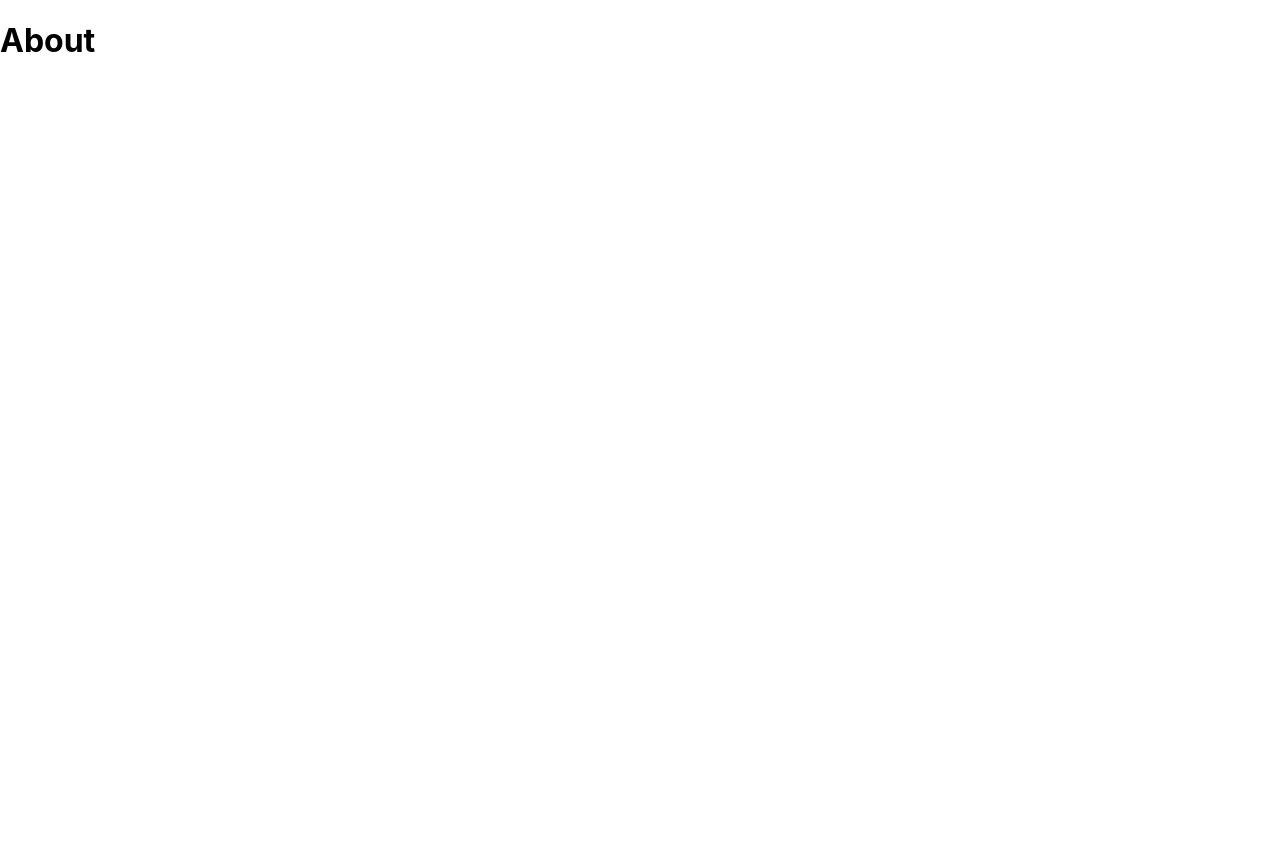
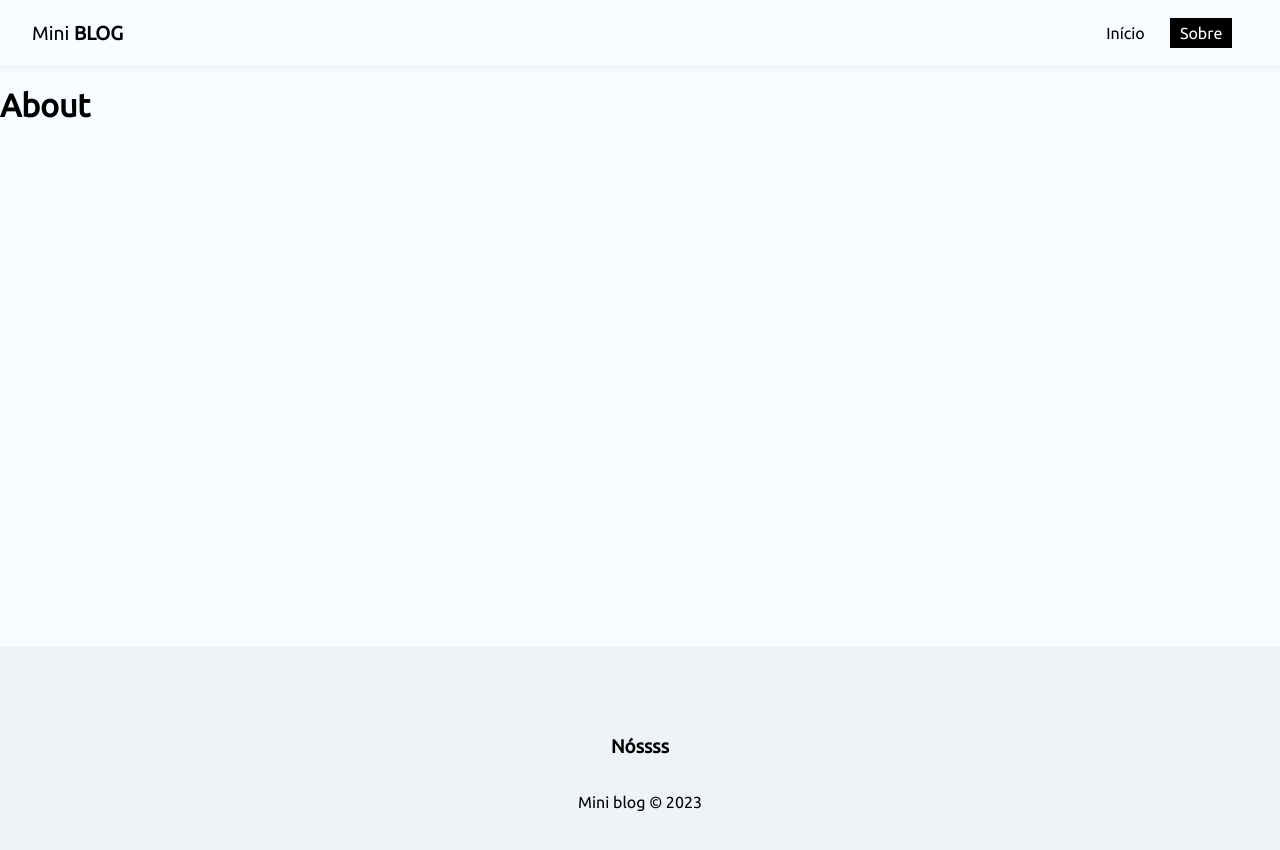
Before and after one commit to pedrohilan/MiniBlog, a React (Create React App) app: page /about in a window 1280 px wide. Shown: the top 850 px of the page. Before the commit the page ends 800 px from the top, so only its background shows below. Built offline with nearby package versions, Linux system fonts and the light colour scheme.

Commit message:
add components

```diff
--- a/public/index.html
+++ b/public/index.html
@@ -24,7 +24,12 @@
       work correctly both with client-side routing and a non-root public URL.
       Learn how to configure a non-root public URL by running `npm run build`.
     -->
-    <title>React App</title>
+    <link rel="preconnect" href="https://fonts.googleapis.com">
+
+    <link rel="preconnect" href="https://fonts.gstatic.com" crossorigin>
+    <link href="https://fonts.googleapis.com/css2?family=Ubuntu:ital,wght@0,300;0,400;1,300&display=swap" rel="stylesheet">
+
+    <title>Mini Blog</title>
   </head>
   <body>
     <noscript>You need to enable JavaScript to run this app.</noscript>
--- a/src/App.js
+++ b/src/App.js
@@ -3,17 +3,21 @@ import './App.css';
 import { BrowserRouter, Routes, Route, Navigate } from 'react-router-dom';
 import Home from './pages/Home/Home';
 import About from './pages/About/About';
+import Navbar from './components/Navbar';
+import Footer from './components/Footer';
 
 function App() {
   return (
     <div className="App">
       <BrowserRouter>
+      <Navbar />
         <div className='container'>
           <Routes>
             <Route path='/' element={<Home/>} />
             <Route path='/about' element={<About/>} />
           </Routes>
         </div>
+        <Footer />
       </BrowserRouter>
     </div>
   );
--- /dev/null
+++ b/src/components/Footer.js
@@ -0,0 +1,12 @@
+import styles from './Footer.module.css';
+
+function Footer() {
+  return (
+    <footer className={styles.footer}>
+        <h3>Nóssss</h3>
+        <p>Mini blog &copy; 2023</p>
+    </footer>
+  )
+}
+
+export default Footer
--- /dev/null
+++ b/src/components/Footer.module.css
@@ -0,0 +1,8 @@
+.footer{
+    height: 250px;
+    display: flex;
+    flex-direction: column;
+    align-items: center;
+    justify-content: center;
+    background-color: #edf3f6;
+}
--- /dev/null
+++ b/src/components/Navbar.js
@@ -0,0 +1,22 @@
+import { NavLink } from "react-router-dom"
+import styles from './Navbar.module.css'
+
+function Navbar() {
+  return (
+    <nav className={styles.navbar}>
+        <NavLink to="/" className={styles.brand}>
+            Mini <span>blog</span>
+        </NavLink>
+        <ul className={styles.links_list}>
+            <li>
+                <NavLink to="/" className={({isActive}) => (isActive ? styles.active : '')}>Início</NavLink>
+            </li>
+            <li>
+                <NavLink to="/about" className={({isActive}) => (isActive ? styles.active : '')}>Sobre</NavLink>
+            </li>
+        </ul>
+    </nav>
+  )
+}
+
+export default Navbar
--- /dev/null
+++ b/src/components/Navbar.module.css
@@ -0,0 +1,34 @@
+.navbar{
+    display: flex;
+    box-shadow: rgba(0, 0, 0, .15) 0px -2px 10px 0px;
+    justify-content: space-between;
+    align-items: center;
+    padding: .5em 2em;
+}
+
+.brand{
+    font-size: 1.2em;
+}
+
+.brand span{
+    font-weight: 900;
+    text-transform: uppercase;
+}
+
+.links_list{
+    display: flex;
+    list-style: none;
+}
+
+.links_list li{
+    margin-right: 1em;
+}
+
+.links_list li a{
+    padding: .4em .6em;
+}
+
+.active{
+    background-color: #000;
+    color: #fff;
+}
--- a/src/index.css
+++ b/src/index.css
@@ -1,13 +1,31 @@
 body {
+  background-color: #f6fcff;
+  padding: 0;
   margin: 0;
-  font-family: -apple-system, BlinkMacSystemFont, 'Segoe UI', 'Roboto', 'Oxygen',
-    'Ubuntu', 'Cantarell', 'Fira Sans', 'Droid Sans', 'Helvetica Neue',
-    sans-serif;
-  -webkit-font-smoothing: antialiased;
-  -moz-osx-font-smoothing: grayscale;
+  font-family: 'Ubuntu' , sans-serif;
 }
 
-code {
-  font-family: source-code-pro, Menlo, Monaco, Consolas, 'Courier New',
-    monospace;
+input::placeholder,
+textarea::placeholder{
+  font-family: 'Ubuntu' , sans-serif;
 }
+
+input:focus,
+textarea:focus{
+  outline: none;
+}
+
+a, nav button{
+  text-decoration: none;
+  background-color: transparent;
+  border: none;
+  color: #000;
+  transition: .4s;
+  font-size: 1em;
+  cursor: pointer;
+  font-family: 'Ubuntu' , sans-serif;
+}
+
+a:hover, nav button{
+  color: #bbb;
+}
```
